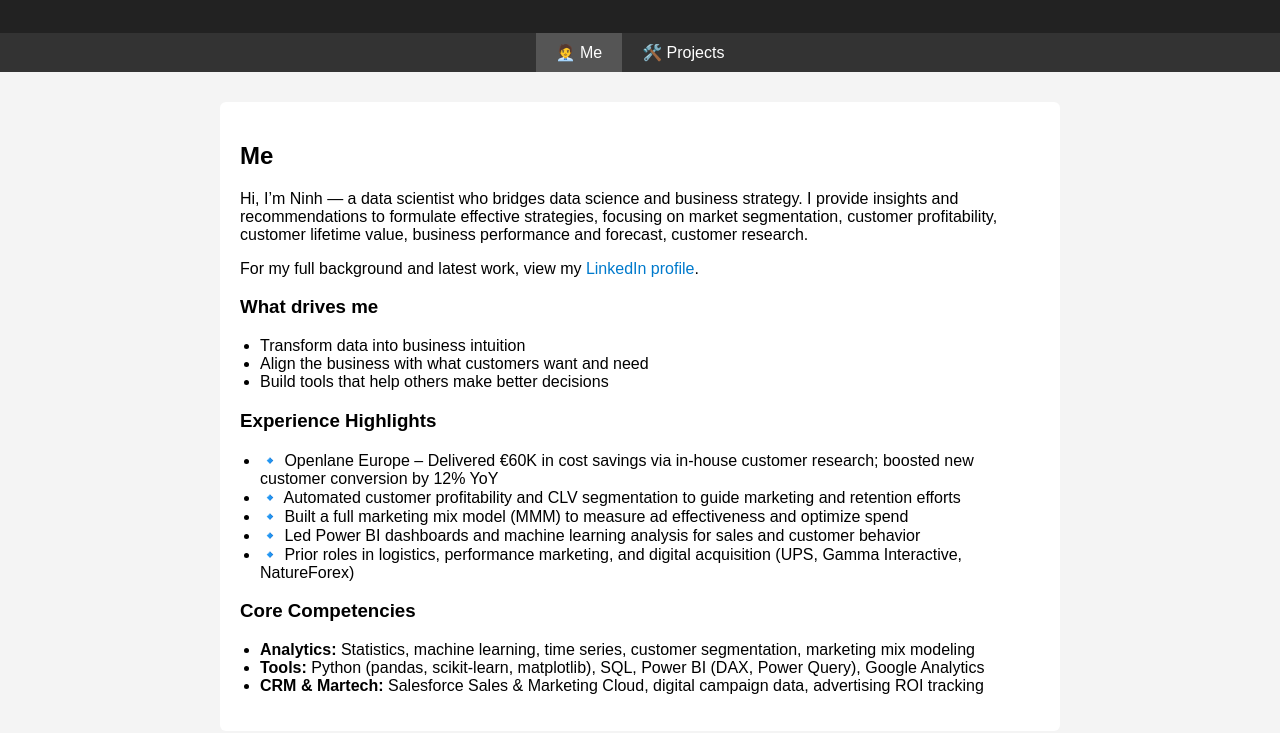
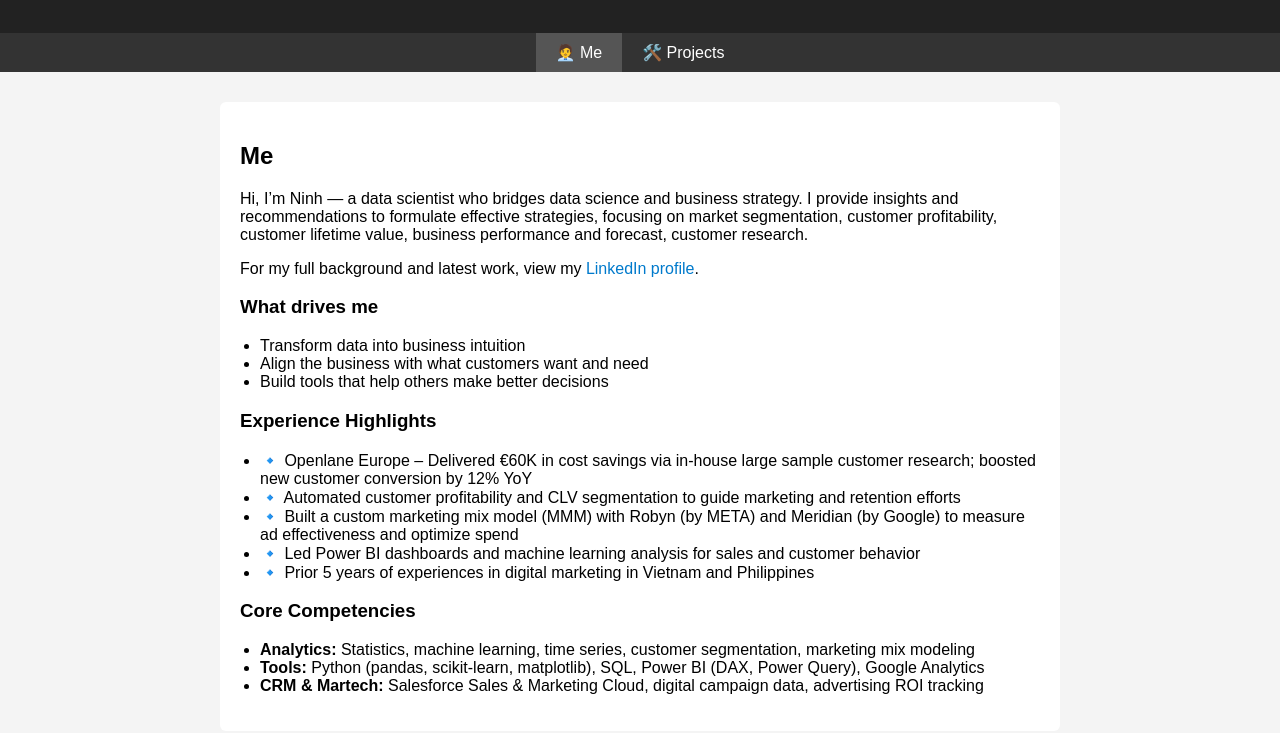
Before and after one commit to NinhLouis/NinhLouis.github.io, a plain HTML site: page index.html in a window 1280 px wide. Shown: the part 235-968 px from the top of the page. Drawn offline with Linux system fonts and the light colour scheme.

Commit message:
Update index.html

```diff
--- a/index.html
+++ b/index.html
@@ -92,11 +92,11 @@
     </ul>
     <h3>Experience Highlights</h3>
   <ul>
-    <li>🔹 Openlane Europe – Delivered €60K in cost savings via in-house customer research; boosted new customer conversion by 12% YoY</li>
+    <li>🔹 Openlane Europe – Delivered €60K in cost savings via in-house large sample customer research; boosted new customer conversion by 12% YoY</li>
     <li>🔹 Automated customer profitability and CLV segmentation to guide marketing and retention efforts</li>
-    <li>🔹 Built a full marketing mix model (MMM) to measure ad effectiveness and optimize spend</li>
+    <li>🔹 Built a custom marketing mix model (MMM) with Robyn (by META) and Meridian (by Google) to measure ad effectiveness and optimize spend</li>
     <li>🔹 Led Power BI dashboards and machine learning analysis for sales and customer behavior</li>
-    <li>🔹 Prior roles in logistics, performance marketing, and digital acquisition (UPS, Gamma Interactive, NatureForex)</li>
+    <li>🔹 Prior 5 years of experiences in digital marketing in Vietnam and Philippines </li>
   </ul>
 
   <h3>Core Competencies</h3>
```
